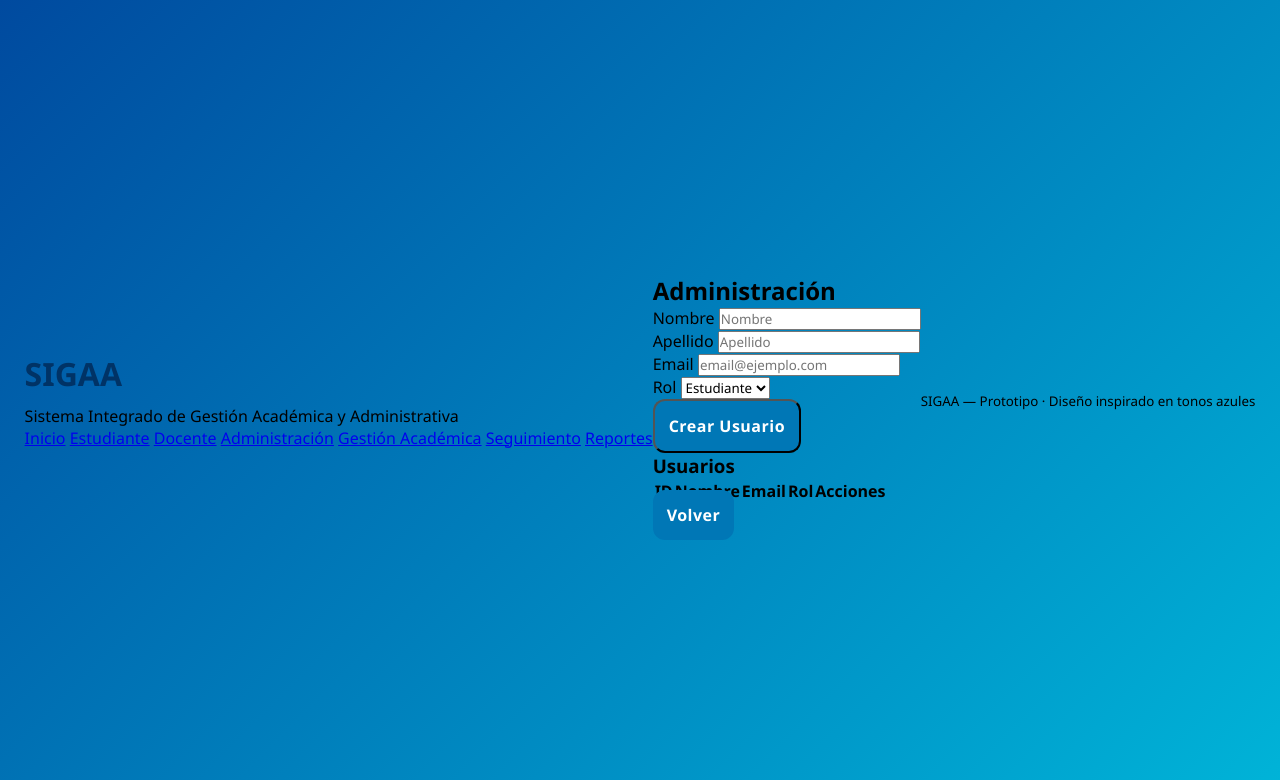
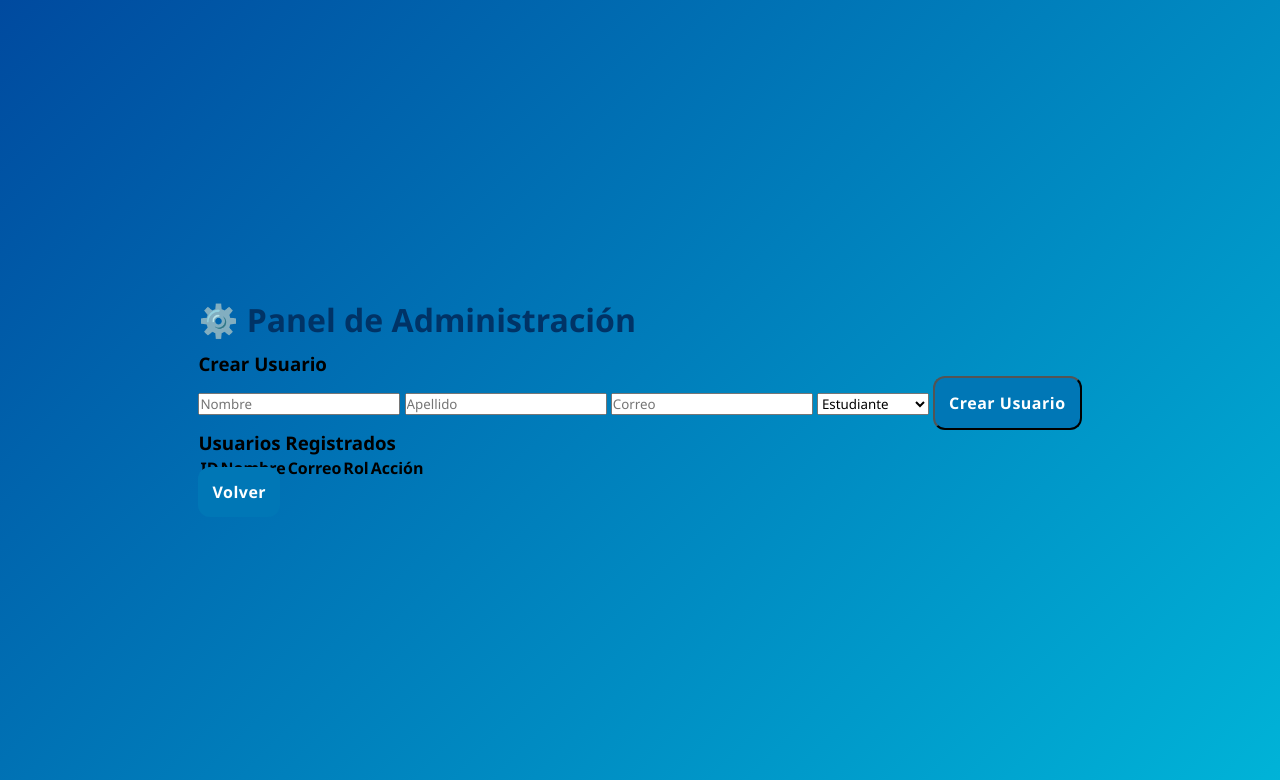
Before and after one commit to framncita/SIGAA, a Flask app: page /admin in a window 1280 px wide. Shown: the top 780 px of the page. Run offline with Flask 3, Linux system fonts and the light colour scheme; lists and menus that the app fills with data are empty; some libraries are stand-ins or nearby versions.

Commit message:
Cambio de diseño de admin.html y docente.html

```diff
--- a/templates/admin.html
+++ b/templates/admin.html
@@ -1,41 +1,49 @@
-{% extends 'base.html' %}
-{% block title %}Administración{% endblock %}
-{% block content %}
-<section class="card">
-  <h2>Administración</h2>
+<!DOCTYPE html>
+<html>
+<head>
+  <title>Administración - SIGAA</title>
+  <link rel="stylesheet" href="{{ url_for('static', filename='css/diseño.css') }}">
+</head>
+<body>
 
-  <form id="formCrearUsuario" class="form">
-    <div class="form-group">
-      <label for="uNombre">Nombre</label>
-      <input id="uNombre" type="text" placeholder="Nombre">
-    </div>
-    <div class="form-group">
-      <label for="uApellido">Apellido</label>
-      <input id="uApellido" type="text" placeholder="Apellido">
-    </div>
-    <div class="form-group">
-      <label for="uEmail">Email</label>
-      <input id="uEmail" type="email" placeholder="email@ejemplo.com">
-    </div>
-    <div class="form-group">
-      <label for="uRol">Rol</label>
-      <select id="uRol">
-        <option value="estudiante">Estudiante</option>
-        <option value="docente">Docente</option>
-        <option value="admin">Admin</option>
-      </select>
-    </div>
-    <button type="button" id="btnCrearUsuario" class="btn btn-primary">Crear Usuario</button>
-  </form>
+<div class="panel">
+  <h1>⚙️ Panel de Administración</h1>
 
-  <h3>Usuarios</h3>
-  <div class="table-container">
+  <div class="card">
+    <h3>Crear Usuario</h3>
+    <input id="uNombre" class="input" placeholder="Nombre">
+    <input id="uApellido" class="input" placeholder="Apellido">
+    <input id="uEmail" class="input" placeholder="Correo">
+
+    <select id="uRol" class="input">
+      <option value="estudiante">Estudiante</option>
+      <option value="docente">Docente</option>
+      <option value="admin">Administrador</option>
+    </select>
+
+    <button id="btnCrearUsuario" class="btn">Crear Usuario</button>
+  </div>
+
+  <div class="card">
+    <h3>Usuarios Registrados</h3>
+
     <table id="tablaUsuarios">
-      <thead><tr><th>ID</th><th>Nombre</th><th>Email</th><th>Rol</th><th>Acciones</th></tr></thead>
+      <thead>
+        <tr>
+          <th>ID</th>
+          <th>Nombre</th>
+          <th>Correo</th>
+          <th>Rol</th>
+          <th>Acción</th>
+        </tr>
+      </thead>
       <tbody></tbody>
     </table>
   </div>
 
-  <a class="btn" href="/">Volver</a>
-</section>
-{% endblock %}
+  <a href="/" class="btn volver">Volver</a>
+</div>
+
+<script src="{{ url_for('static', filename='js/script.js') }}"></script>
+</body>
+</html>
```
Also changed, not shown: templates/docente.html (+31 -38 lines).
